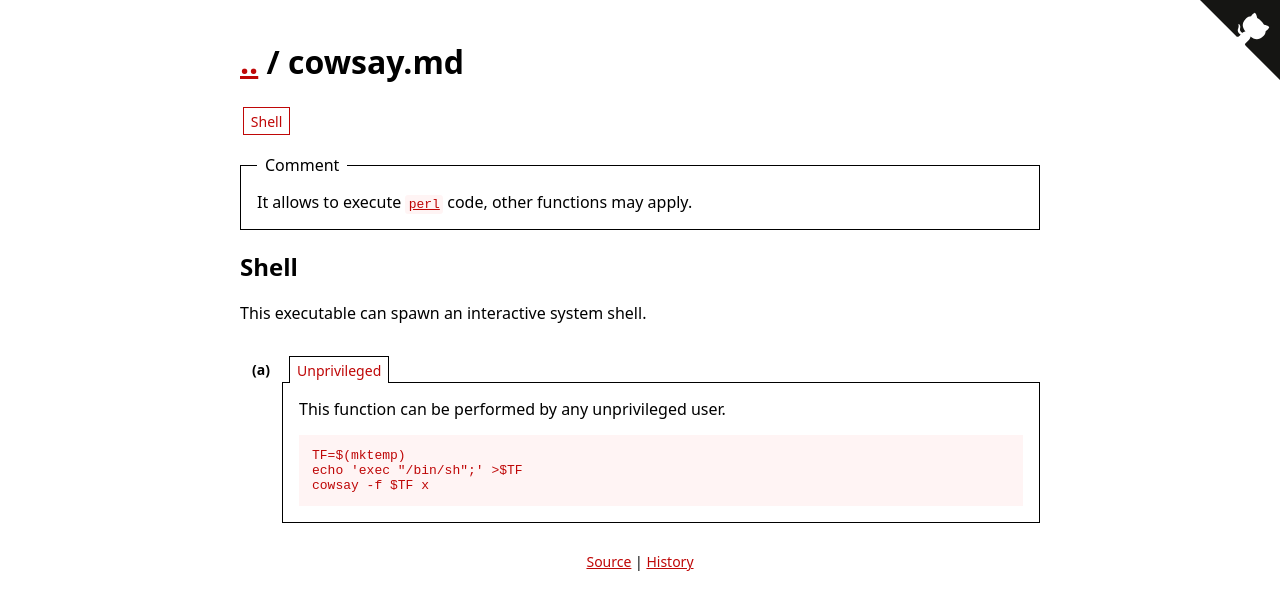
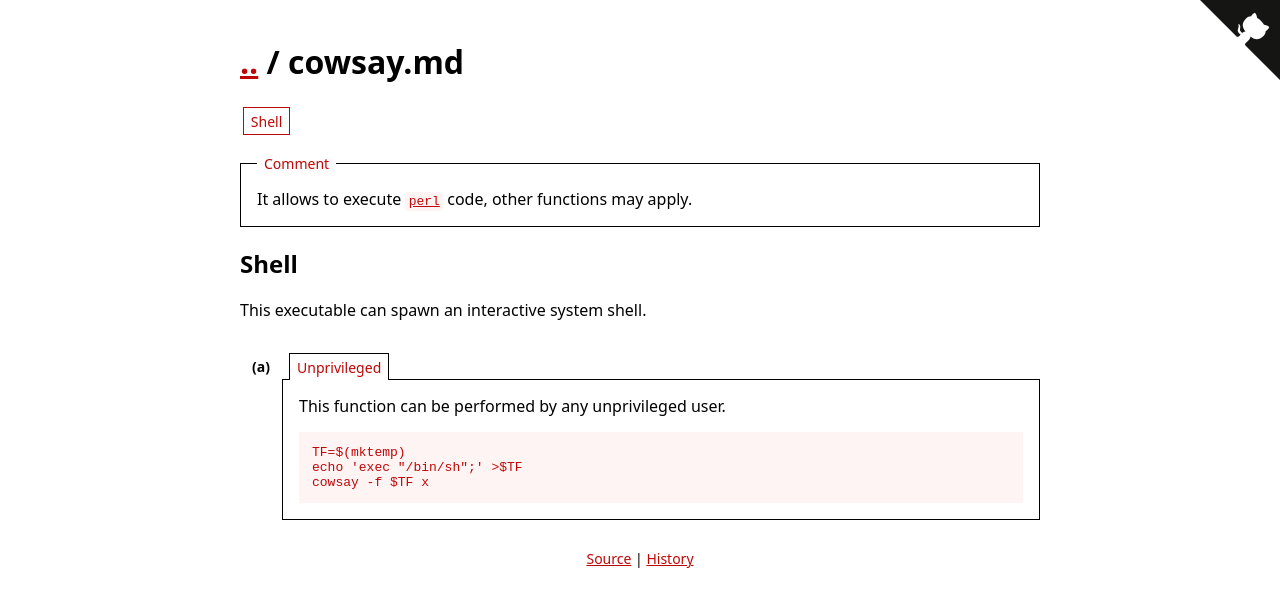
Before and after one commit to GTFOBins/GTFOBins.github.io, a Jekyll site: the page built from _gtfobins/cowsay.md, in a window 1280 px wide. Shown: the top 610 px of the page. Built offline with Jekyll 4.4.1, drawn with Linux system fonts in a browser that asks for light colours.

Commit message:
Fix fieldset style

```diff
--- a/assets/style.scss
+++ b/assets/style.scss
@@ -107,6 +107,8 @@ fieldset {
     padding: 0 1em;
 
     legend {
+        color: $accent;
+        font-size: $small-font-size;
         padding: 0 0.5em;
     }
 }
@@ -150,6 +152,8 @@ h2, h3, h4, h5, h5 {
         padding-top: 0;
 
         legend {
+            color: $foreground;
+            font-size: initial;
             font-weight: bold;
             padding: 0.5em;
         }
@@ -310,13 +314,6 @@ h2, h3, h4, h5, h5 {
             counter-increment: item;
             content: "(" counter(item, lower-alpha) ")";
         }
-
-        fieldset {
-            legend {
-                color: $accent;
-                font-size: 14px;
-            }
-        }
     }
 }
 
```
